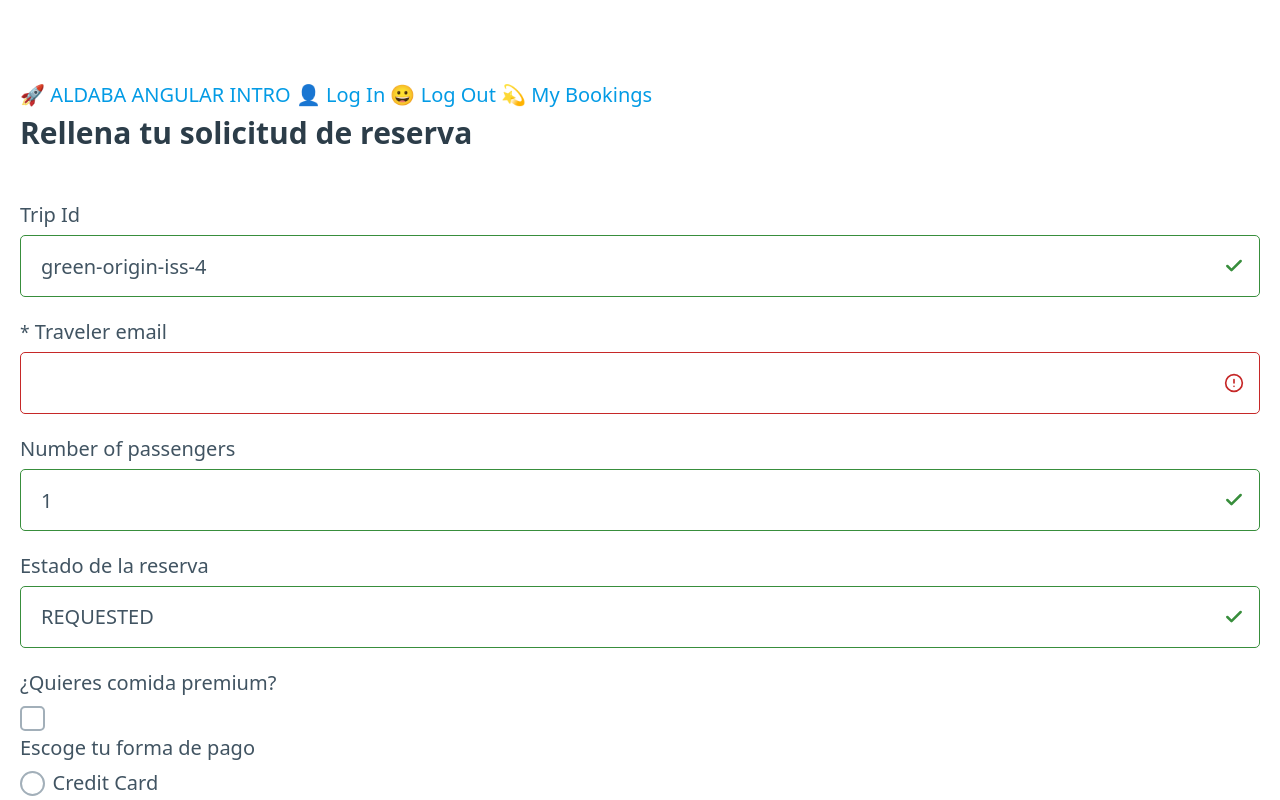
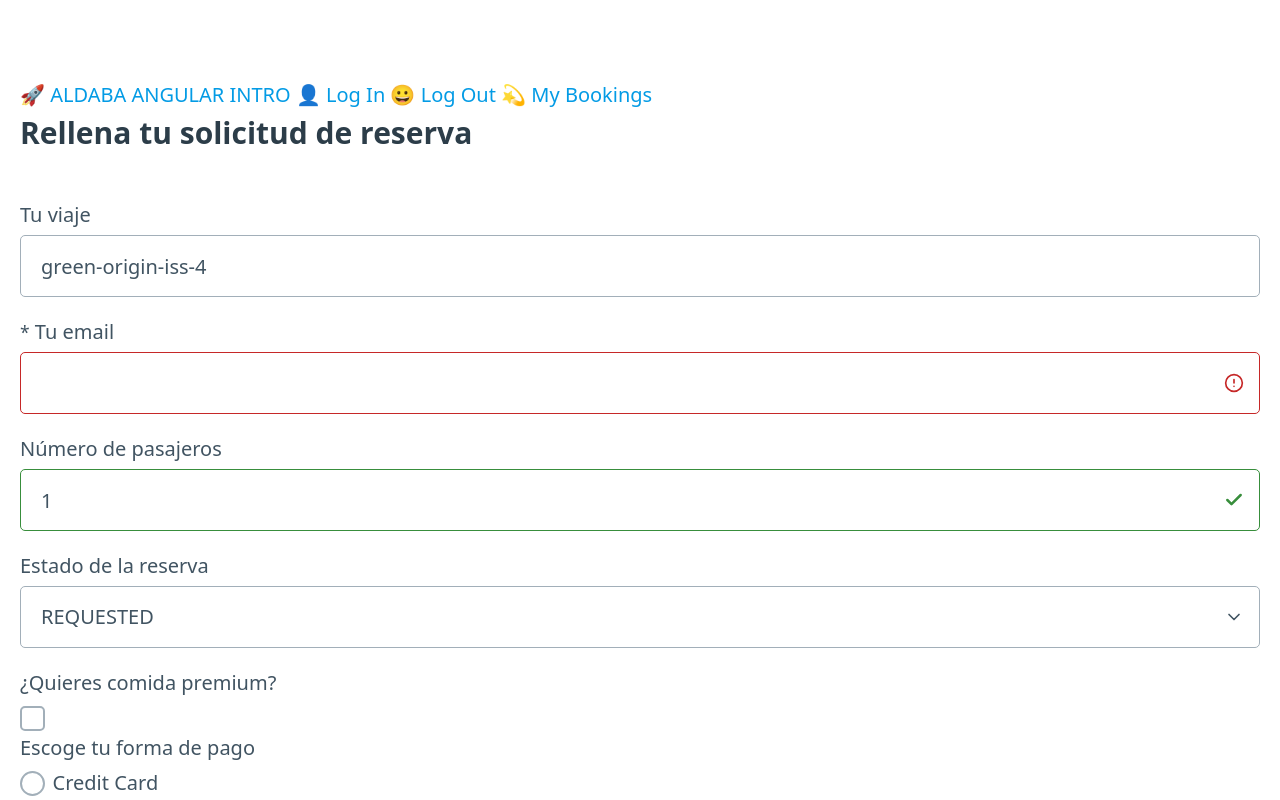
Before and after one commit to Esmoris/Aldaba-Angular-Intro, an Angular app: page /trips/green-origin-iss-4/booking in a window 1280 px wide. Shown: the top 800 px of the page. Built offline with nearby package versions, Linux system fonts and the light colour scheme.

Commit message:
fix: textos y validaciones

```diff
--- a/src/app/trips/new-booking/new-booking.component.html
+++ b/src/app/trips/new-booking/new-booking.component.html
@@ -2,16 +2,14 @@
 
 <form [formGroup]="form">
   <div>
-    <label for="tripId"> <small *ngIf="hasError('tripId')">*</small> Trip Id </label>
+    <label for="tripId"> Tu viaje </label>
     <input readonly
            type="string"
            name="tripId"
-           formControlName="tripId"
-           [attr.aria-invalid]="hasError('tripId')">
-    <small *ngIf="hasErrorMessage('tripId')">{{ getError('tripId') }}</small>
+           formControlName="tripId">
   </div>
   <div>
-    <label for="travelerId"> <small *ngIf="hasError('travelerId')">*</small> Traveler email </label>
+    <label for="travelerId"> <small *ngIf="hasError('travelerId')">*</small> Tu email </label>
     <input type="email"
            name="travelerId"
            formControlName="travelerId"
@@ -19,8 +17,8 @@
     <small *ngIf="hasErrorMessage('travelerId')">{{ getError('travelerId') }}</small>
   </div>
   <div>
-    <label for="passengersCount"> <small *ngIf="hasError('passengersCount')">*</small> Number of
-      passengers </label>
+    <label for="passengersCount"> <small *ngIf="hasError('passengersCount')">*</small> Número de
+      pasajeros </label>
     <input type="number"
            name="passengersCount"
            formControlName="passengersCount"
@@ -28,16 +26,13 @@
     <small *ngIf="hasError('passengersCount')">{{ getError('passengersCount') }}</small>
   </div>
   <div>
-    <label for="status"> <small *ngIf="hasError('status')">*</small> Estado de la reserva </label>
-    <select type="number"
-            name="status"
-            formControlName="status"
-            [attr.aria-invalid]="hasError('status')">
+    <label for="status"> Estado de la reserva </label>
+    <select name="status"
+            formControlName="status">
       <option *ngFor="let key of bookingStatusKeys"
               [value]="key"
               [label]="bookingStatus[key]"></option>
     </select>
-    <small *ngIf="hasError('status')">{{ getError('status') }}</small>
   </div>
   <div>
     <label for="hasPremiumFoods"> ¿Quieres comida premium? </label>
--- a/src/app/trips/new-booking/new-booking.component.ts
+++ b/src/app/trips/new-booking/new-booking.component.ts
@@ -12,8 +12,10 @@ export class NewBookingComponent implements OnInit {
   public form: FormGroup;
   public bookingStatusKeys = Object.keys(BookingStatus);
   public bookingStatus = BookingStatus;
+
   constructor(route: ActivatedRoute, formBuilder: FormBuilder) {
     const tripId = route.snapshot.paramMap.get("id");
+
     this.form = formBuilder.group({
       tripId: new FormControl(tripId, Validators.required),
       travelerId: new FormControl("", [Validators.required, Validators.email]),
```
